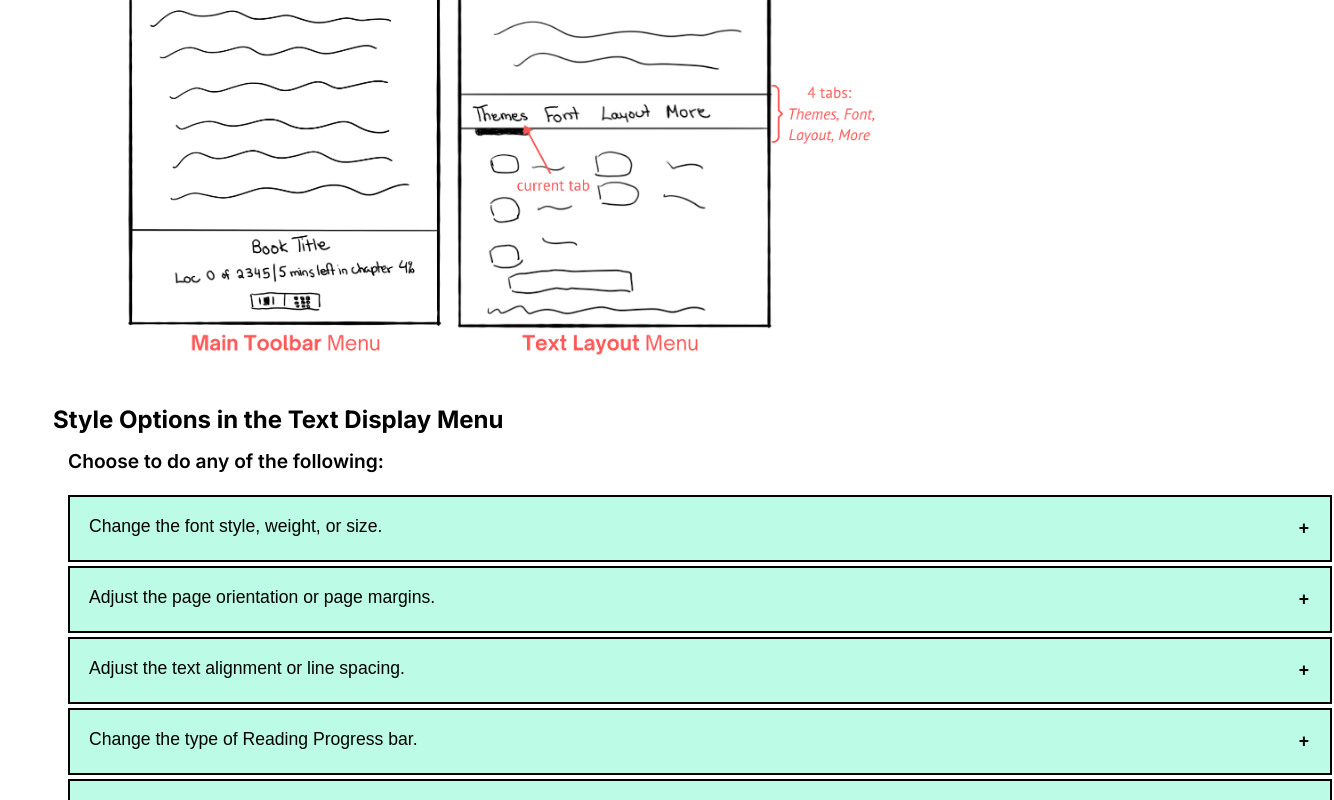
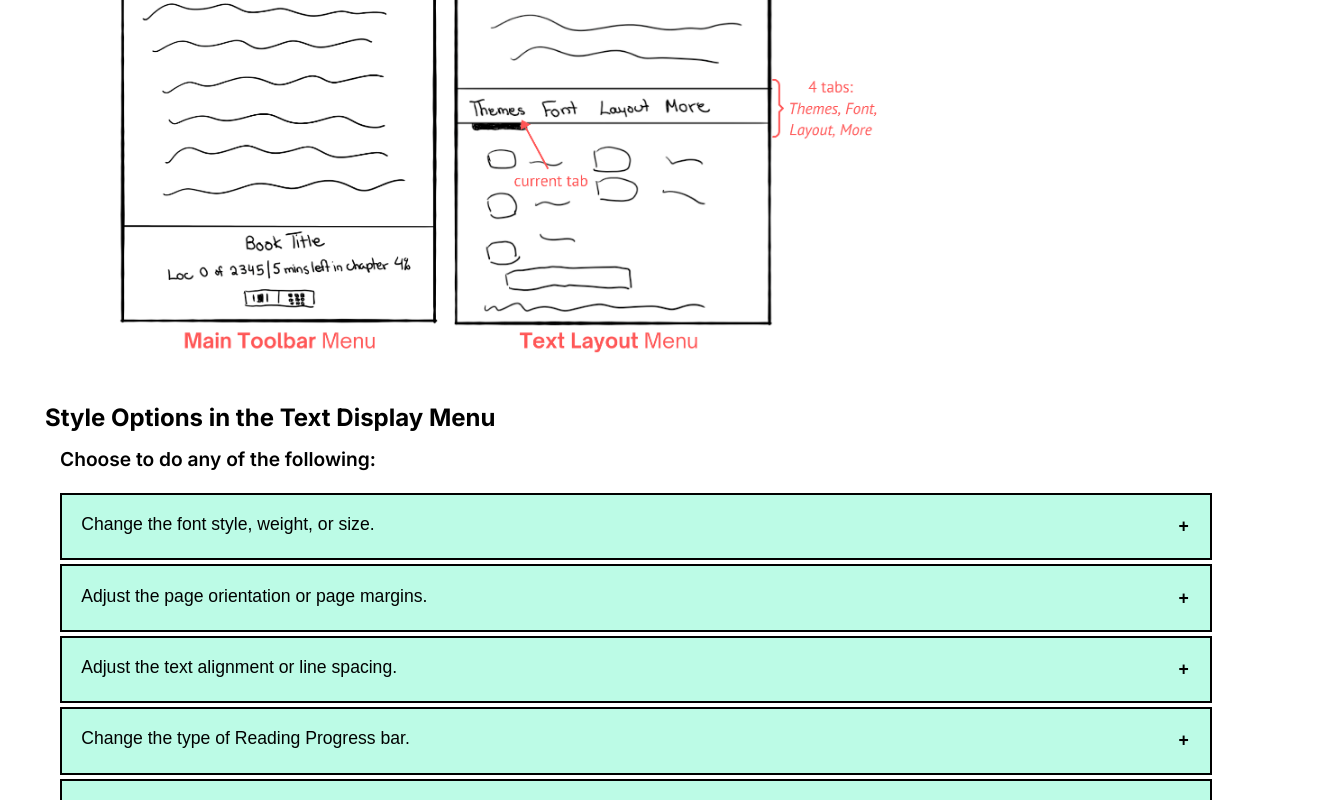
Before and after one commit to jbucien/jbucien.github.io, a plain HTML site: page index.html in a window 1280 px wide. Shown: the part 746-1546 px from the top of the page, 1334 px wide, since content can reach past the window. Drawn offline with Linux system fonts and the light colour scheme.

Commit message:
changed width of accordion

```diff
--- a/index.html
+++ b/index.html
@@ -10,11 +10,12 @@
     </head>
 
     <style>
-        * { margin: 0, padding: 0 }
         body {
             background-color: white;
             color: black;
             font-family: "Inter", "Helvetica", sans-serif;
+            margin: 0;
+            padding: 0;
         }
 /* HEADER AND DROPDOWN STYLING */
         .header {
@@ -160,7 +161,7 @@
             color: rgb(175, 169, 169)
             cursor: pointer;
             padding: 1.5%;
-            width: 100%;
+            width: 90%;
             margin: 2px 2px 2px 60px;
             border: 2px solid black;
             text-align: left;
```
